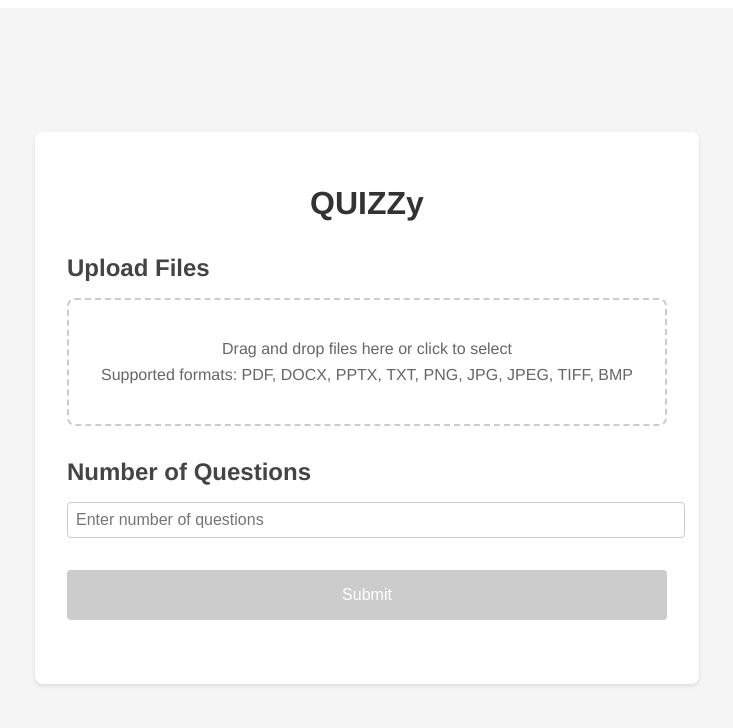
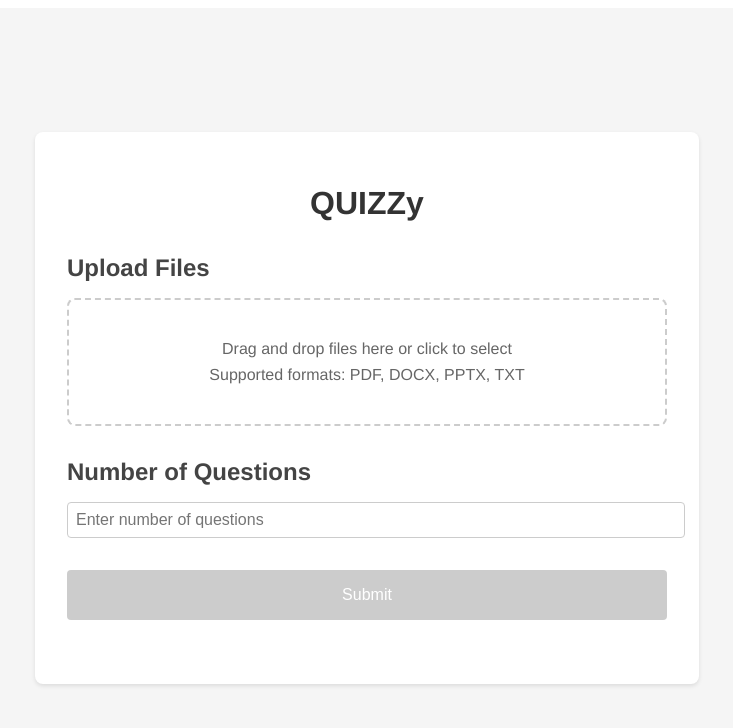
Before and after one commit to stevenasoy/quizzy, a Vue app: page / in a window 1280 px wide. Shown: the top 728 px of the page, without its empty margins (273-1006 px from the left). Built offline with nearby package versions, Linux system fonts and the light colour scheme.

Commit message:
edit main title

```diff
--- a/src/App.vue
+++ b/src/App.vue
@@ -22,7 +22,7 @@
           >
           <div class="upload-prompt">
             <p>Drag and drop files here or click to select</p>
-            <p>Supported formats: PDF, DOCX, PPTX, TXT, PNG, JPG, JPEG, TIFF, BMP</p>
+            <p>Supported formats: PDF, DOCX, PPTX, TXT</p>
           </div>
         </div>
 
```
